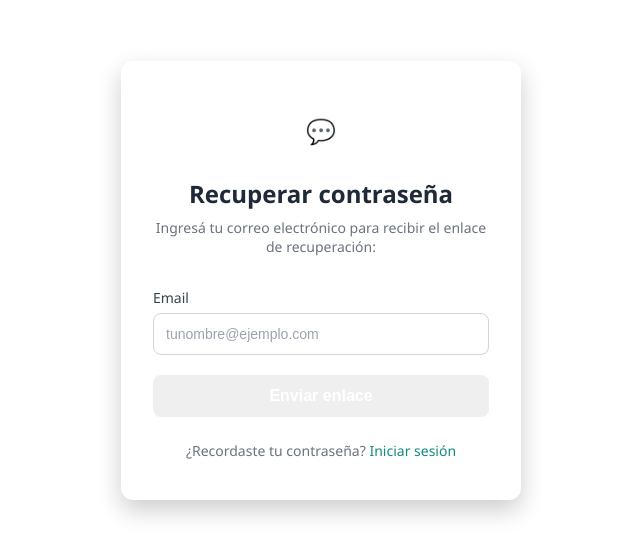
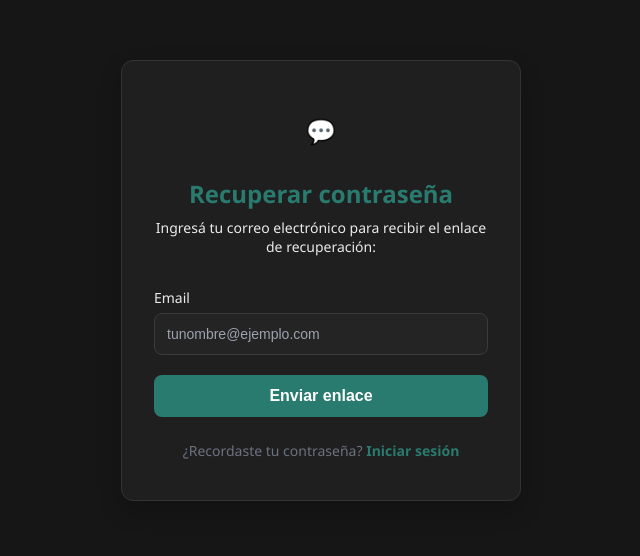
Before and after one commit to MagozzIrene/Despliegue_prueba_Frontend, a React (Vite) app: page /recover in a window 1280 px wide. Shown: the part 120-676 px from the top of the page, without its empty margins (319-959 px from the left). Built offline with nearby package versions, Linux system fonts and the light colour scheme; no server answers.

Commit message:
Cambio de estilos en pantallas iniciales

```diff
--- a/src/Screens/LoginScreen/LoginScreen.css
+++ b/src/Screens/LoginScreen/LoginScreen.css
@@ -3,12 +3,13 @@
     display: flex;
     align-items: center;
     justify-content: center;
-/*     background-color: #14b8a6; */
+    background-color: #161616;
     padding: 20px;
 }
 
 .login-card {
-    background: white;
+    background: #1f1f1f;
+    border: 1px solid #333;
     border-radius: 12px;
     box-shadow: 0 10px 25px rgba(0, 0, 0, 0.2);
     padding: 40px 32px;
@@ -23,8 +24,7 @@
 }
 
 .login-logo span {
-/*     background: #14b8a6; */
-    color: white;
+    color: #fff;
     width: 60px;
     height: 60px;
     border-radius: 50%;
@@ -38,13 +38,13 @@
     text-align: center;
     font-size: 24px;
     font-weight: 600;
-    color: #1f2937;
+    color: #2a7b6f;
     margin-bottom: 8px;
 }
 
 .login-subtitle {
     text-align: center;
-    color: #6b7280;
+    color: #eaeaea;
     font-size: 14px;
     margin-bottom: 32px;
 }
@@ -63,31 +63,57 @@
 .input-group label {
     font-size: 14px;
     font-weight: 500;
-    color: #374151;
+    color: #eaeaea;
     margin-bottom: 6px;
 }
 
 .input-group input {
     padding: 12px;
-    border: 1px solid #d1d5db;
+    border: 1px solid #3b3b3b;
+    background-color: #242424;
     border-radius: 8px;
     font-size: 14px;
     transition: all 0.2s;
 }
 
-.input-group input:focus {
+.login-card .input-group input {
+    color: #eaeaea;
+    box-shadow: none;
     outline: none;
-/*     border-color: #14b8a6; */
-    box-shadow: 0 0 0 3px rgba(18, 140, 126, 0.1);
+    -webkit-appearance: none;
+    -moz-appearance: none;
+    appearance: none;
+    background-clip: padding-box;
+}
+
+.input-group input:focus,
+.login-card .input-group input:focus,
+.login-card .input-group input:focus-visible {
+    outline: none !important;
+    border-color: #2a7b6f;
+    box-shadow: 0 0 0 3px rgba(42, 123, 111, 0.25);
 }
 
 .input-group input::placeholder {
     color: #9ca3af;
 }
 
+.login-card .input-group input:invalid {
+    box-shadow: none;
+}
+
+.login-card input:-webkit-autofill,
+.login-card input:-webkit-autofill:hover,
+.login-card input:-webkit-autofill:focus,
+.login-card input:-webkit-autofill:active {
+    -webkit-box-shadow: 0 0 0 1000px #242424 inset;
+    box-shadow: 0 0 0 1000px #242424 inset;
+    -webkit-text-fill-color: #eee;
+}
+
 button {
-/*     background: #14b8a6; */
-    color: white;
+    background: #2a7b6f;
+    color: #fff;
     border: none;
     padding: 12px 16px;
     border-radius: 8px;
@@ -95,12 +121,11 @@ button {
     font-weight: 600;
     cursor: pointer;
     transition: background-color 0.2s;
-/*     margin-top: 8px; */
 }
 
-button:hover:not(:disabled) {
-/*     background: #0d796c; */
-}
+/* button:hover:not(:disabled) {
+
+} */
 
 button:disabled {
     opacity: 0.6;
@@ -129,35 +154,45 @@ button:disabled {
 }
 
 .register-text a {
-    color: #128c7e;
+    color: #2a7b6f;
     text-decoration: none;
-    font-weight: 500;
+    font-weight: 600;
 }
 
 .register-text a:hover {
     text-decoration: underline;
 }
 
+.login-form a {
+    text-decoration: none;
+    font-weight: 500;
+}
 
-
+.login-form a:hover {
+    text-decoration: underline;
+}
 
 .forgot-password {
-    color: #00bfa6;
+    color: #6b7280;
     cursor: pointer;
-    text-align: right;
+    text-align: center;
+    /* unificado */
     font-size: 0.9rem;
     margin-top: 8px;
+}
+
+.forgot-password a {
+    color: #2a7b6f;
 }
 
 .forgot-password:hover {
     text-decoration: underline;
 }
 
-.modal-overlay {
+/* .modal-overlay {
     position: fixed;
     inset: 0;
-    /* top/right/bottom/left:0 */
-    background: rgba(0, 0, 0, .55);
+    background: rgba(0, 0, 0, 0.55);
     display: flex;
     align-items: center;
     justify-content: center;
@@ -171,24 +206,12 @@ button:disabled {
     width: 90%;
     max-width: 420px;
     text-align: center;
-    box-shadow: 0 12px 30px rgba(0, 0, 0, .18);
-    animation: modal-pop .22s ease;
-}
-
-@keyframes modal-pop {
-    from {
-        transform: scale(.95);
-        opacity: 0;
-    }
-
-    to {
-        transform: scale(1);
-        opacity: 1;
-    }
+    box-shadow: 0 12px 30px rgba(0, 0, 0, 0.18);
+    animation: modal-pop 0.22s ease;
 }
 
 .modal-card h2 {
-    color: #00bfa6;
+    color: #2a7b6f;
     margin: 0 0 6px;
 }
 
@@ -206,17 +229,12 @@ button:disabled {
 }
 
 .modal-card button {
-/*     background: #00bfa6; */
     color: #fff;
     padding: 10px 16px;
     border: 0;
     border-radius: 10px;
     font-weight: 700;
     cursor: pointer;
-}
-
-.modal-card button:hover {
-/*     background: #009e8c; */
 }
 
 .close-btn {
@@ -232,27 +250,16 @@ button:disabled {
 
 .close-btn:hover {
     color: #333;
+} */
+
+@keyframes modal-pop {
+    from {
+        transform: scale(0.95);
+        opacity: 0;
+    }
+
+    to {
+        transform: scale(1);
+        opacity: 1;
+    }
 }
-
-input:-webkit-autofill,
-input:-webkit-autofill:hover,
-input:-webkit-autofill:focus,
-input:-webkit-autofill:active {
-    -webkit-box-shadow: 0 0 0 1000px white inset;
-    box-shadow: 0 0 0 1000px white inset;
-    -webkit-text-fill-color: #000;
-}
-
-.login-form a {
-    color: var(--primary-color);
-    text-decoration: none;
-    font-weight: 500;
-}
-
-.login-form a:hover {
-    text-decoration: underline;
-}
-
-.forgot-password  {
-    text-align: center;
-}
--- a/src/Screens/RegisterScreen/RegisterScreen.css
+++ b/src/Screens/RegisterScreen/RegisterScreen.css
@@ -1,4 +1,3 @@
-
 .login-title {
     color: #1f2937;
 }
--- a/src/Screens/RegisterScreen/RegisterScreen.jsx
+++ b/src/Screens/RegisterScreen/RegisterScreen.jsx
@@ -101,7 +101,7 @@ const RegisterScreen = () => {
                 </form>
 
                 <p className="register-text">
-                    ¿Ya tenés una cuenta?<a
+                    ¿Ya tenés una cuenta? <a
                         href="/"
                         onClick={(e) => {
                             e.preventDefault();
--- a/src/features/chat/components/ChatMessages.jsx
+++ b/src/features/chat/components/ChatMessages.jsx
@@ -2,19 +2,19 @@ import React, { useEffect, useRef } from "react";
 import MessageList from "./MessageList";
 import "../styles/ChatMessages.css";
 
-const ChatMessages = ({ messages }) => {
+const ChatMessages = ({ messages, members = [], showSender = false }) => {
     const messagesEndRef = useRef(null);
 
     useEffect(() => {
         if (messagesEndRef.current) {
-        messagesEndRef.current.scrollIntoView({ behavior: "smooth" });
+            messagesEndRef.current.scrollIntoView({ behavior: "smooth" });
         }
     }, [messages]);
 
     return (
         <div className="chat-messages">
-        <MessageList messages={messages} />
-        <div ref={messagesEndRef} />
+            <MessageList messages={messages} members={members} showSender={showSender} />
+            <div ref={messagesEndRef} />
         </div>
     );
 };
--- a/src/features/chat/components/MessageList.jsx
+++ b/src/features/chat/components/MessageList.jsx
@@ -1,9 +1,9 @@
-import { useContext, useEffect, useRef } from "react";
+import { useContext, useEffect, useMemo, useRef } from "react";
 import { AuthContext } from "@/context/AuthContext";
 import "../styles/ChatScreen.css";
 import { formatMessageTime } from "@/services/authService";
 
-const MessageList = ({ messages }) => {
+const MessageList = ({ messages, members = [], showSender = false }) => {
     const { activeUser } = useContext(AuthContext);
     const bottomRef = useRef(null);
 
@@ -19,9 +19,15 @@ const MessageList = ({ messages }) => {
         );
     }
 
-    return (
-        <div className="message-list">
-            {messages.map((msg) => {
+    const byId = useMemo(() => {
+        const map = {};
+        for (const m of members) {
+            const uid = m?.user_id?._id ?? m?.user?._id ?? m?.user_id ?? m?.user;
+            const name = m?.user_id?.name ?? m?.user?.name ?? m?.name ?? "Miembro";
+            if (uid) map[uid] = name;
+        }
+        return map;
+    }, [members]);
 
     const getSenderId = (msg) =>
         msg?.sender?._id ??
@@ -32,20 +38,33 @@ const MessageList = ({ messages }) => {
         msg?.user?._id ??
         null;
 
-                const isOwnMessage = getSenderId(msg) === activeUser._id;
+    return (
+        <div className="message-list">
+            {messages.map((msg) => {
+                const senderId = getSenderId(msg);
+                const isOwnMessage = senderId === activeUser._id;
+
+                const senderLabel = isOwnMessage
+                    ? "Tú"
+                    : (byId[senderId] || msg?.sender?.name || "Miembro");
 
                 return (
                     <div
                         key={msg._id}
-                        className={`message-item ${isOwnMessage ? "message--own" : "message--other"
-                            } message-appeared`}
+                        className={`message-item ${isOwnMessage ? "message--own" : "message--other"}`}
                     >
+                        {/* Etiqueta de remitente (solo en grupos / cuando se pide) */}
+                        {showSender && (
+                            <small className={`message-sender ${isOwnMessage ? "me" : "other"}`}>
+                                {senderLabel}
+                            </small>
+                        )}
+
                         <p>{msg.text}</p>
 
                         <small className="message-time">
                             {formatMessageTime(msg.sent_at)}
                         </small>
-
                     </div>
                 );
             })}
--- a/src/features/chat/styles/ChatScreen.css
+++ b/src/features/chat/styles/ChatScreen.css
@@ -89,11 +89,28 @@
     animation: messageFadeIn 0.25s ease forwards;
 }
 
+.message-sender {
+    display: block;
+    opacity: .8;
+    font-size: .78rem;
+    margin: 0 0 .2rem;
+}
+
+.message-item.message--own .message-sender.me {
+    text-align: right;
+}
+
+.message-item.message--other .message-sender.other {
+    text-align: left;
+}
+
+
 @keyframes messageFadeIn {
     from {
         opacity: 0;
         transform: translateY(6px);
     }
+
     to {
         opacity: 1;
         transform: translateY(0);
--- a/src/features/groups/screens/GroupChatScreen.jsx
+++ b/src/features/groups/screens/GroupChatScreen.jsx
@@ -1,4 +1,4 @@
-import { useContext, useEffect } from "react";
+import { useContext, useEffect, useState } from "react";
 import { useParams } from "react-router";
 import { MessagesContext } from "@/context/MessagesContext";
 
@@ -6,9 +6,23 @@ import "../styles/GroupChatScreen.css";
 import GroupChatHeader from "../components/GroupChatHeader";
 import MessageForm from "@/features/chat/components/MessageForm";
 import ChatMessages from "@/features/chat/components/ChatMessages";
+import { GroupsContext } from "@/context/GroupsContext";
 
 const GroupChatScreen = () => {
     const { groupId } = useParams();
+
+    const { getMembers } = useContext(GroupsContext);
+
+    const [groupMembers, setGroupMembers] = useState([]);
+
+    useEffect(() => {
+        (async () => {
+            const m = await getMembers(groupId);
+            setGroupMembers(Array.isArray(m) ? m : (m?.members ?? []));
+        })();
+    }, [groupId, getMembers]);
+
+
 
     const {
         messages,
@@ -27,13 +41,13 @@ const GroupChatScreen = () => {
 
     return (
         <div className="group-chat">
-            <GroupChatHeader/>
+            <GroupChatHeader />
 
             <div className="group-chat__content">
                 {isLoading ? (
                     <p className="loading">Cargando mensajes…</p>
                 ) : (
-                    <ChatMessages messages={messages} />
+                    <ChatMessages messages={messages} members={groupMembers} showSender />
                 )}
             </div>
 
```
Also changed, not shown: src/Screens/Test/ContactListTest.jsx (deleted, +0 -59 lines). Lines whose indentation alone changed are shown as unchanged.
